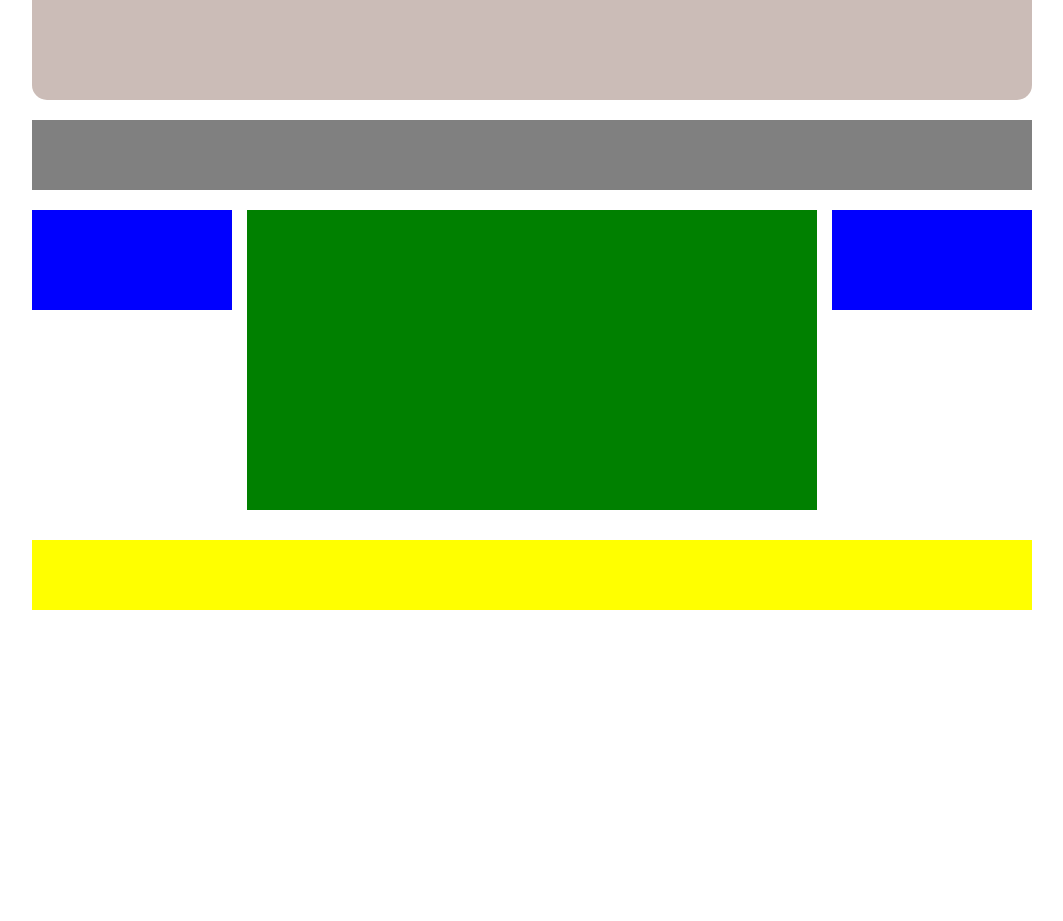
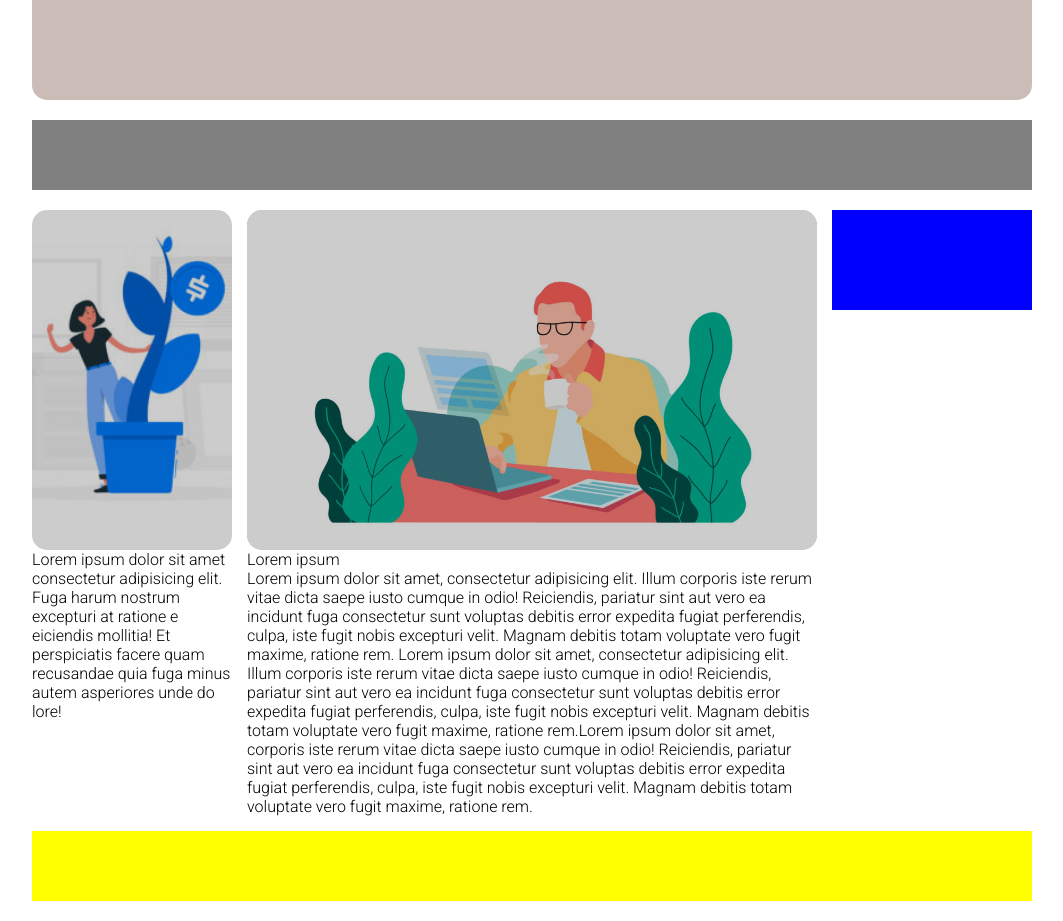
Before and after one commit to rekk88/htmlcss-wp, a plain HTML site: page index.html in a window 1280 px wide. Shown: the part 980-1901 px from the top of the page, without its empty margins (108-1171 px from the left). Before the commit the page ends 1610 px from the top, so only its background shows below. Drawn offline with Linux system fonts and the light colour scheme.

Commit message:
add : aggiunto contenuto colonna SX

```diff
--- a/css/style.css
+++ b/css/style.css
@@ -74,6 +74,7 @@ nav a{
     background-repeat: no-repeat;
     /* padding-top: 44%; */
     background-position: center;
+    margin: 20px 0px;
 
 }
 .layover{
@@ -92,29 +93,40 @@ nav a{
     font-size: 35px;
     display: block;
 }
-
-footer{
-    height: 70px;
-}
+/*float container */
 
 .float-container{    /* contenitore elementi float  */
     width: 100%;
     margin-top: 20px;
 }
 
-.main-top{
-    margin: 20px 0px;
-}
-.main-bottom{
-
-    margin-bottom: 15px;
-}
+/*main bottom content : colonna centrale*/
 .main-bottom-content{
     width: 57%;
     margin-right:1.5%;
     margin-left: 1.5%;
 }
+#img-center{
+    background-image: url(../img/banner-2.jpg);
+    background-size: cover;
+    height: 340px;
+    width: 100%;
+    background-repeat: no-repeat;
+    background-position: center;
+    /* opacity: 0.75; */
+    filter: brightness(80%);
+}
 
+#img-sx{
+    background-image: url(../img/img-1.jpg);
+    height: 340px;
+    width: 100%;
+    background-size: cover;
+    background-position: center;
+    background-repeat: no-repeat;
+    filter: brightness(80%);
+
+}
 aside{
     width: 20%;
 }
@@ -122,6 +134,16 @@ aside{
 aside, .main-bottom-content{
     margin-bottom: 15px;
 }
+
+
+
+
+/* footer */
+footer{
+    height: 70px;
+}
+
+
 
 
 
--- a/index.html
+++ b/index.html
@@ -58,13 +58,46 @@
 
                 <div class="float-container clearfix ">
                     <!-- colonna SX -->
-                    <aside class="float debug"></aside>
+                    <aside class="float">
+                        <div id="img-sx" class="radius"></div>
+                        <p>
+                            Lorem ipsum dolor sit amet consectetur adipisicing elit. Fuga harum nostrum excepturi at ratione e
+                            eiciendis mollitia! Et perspiciatis facere quam recusandae quia fuga minus autem asperiores unde do
+                            lore!
+                        </p>
+
+                    </aside>
                     <!-- fine colonna SX -->
 
                     <!-- contenuto main bottom -->
-                    <div class="float main-bottom-content  debug">
+                    <div class="float main-bottom-content ">
 
+                            <div class="layover radius">
+                                <div id="img-center" class="radius">
+                                </div>
 
+                            </div>
+
+                            <!-- <img id="img-center" src="img/banner-2.jpg" alt="tizio"> -->
+
+                            <div>Lorem ipsum</div>
+                            <p>
+                                    Lorem ipsum dolor sit amet, consectetur adipisicing elit. Illum
+                                    corporis iste rerum vitae dicta saepe iusto cumque in odio! Reiciendis,
+                                    pariatur sint aut vero ea incidunt fuga consectetur sunt voluptas debitis
+                                    error expedita fugiat perferendis, culpa, iste fugit nobis excepturi velit.
+                                    Magnam debitis totam voluptate vero fugit maxime, ratione rem.
+                                    Lorem ipsum dolor sit amet, consectetur adipisicing elit. Illum
+                                    corporis iste rerum vitae dicta saepe iusto cumque in odio! Reiciendis,
+                                    pariatur sint aut vero ea incidunt fuga consectetur sunt voluptas debitis
+                                    error expedita fugiat perferendis, culpa, iste fugit nobis excepturi velit.
+                                    Magnam debitis totam voluptate vero fugit maxime, ratione rem.Lorem ipsum dolor sit amet,
+                                    corporis iste rerum vitae dicta saepe iusto cumque in odio! Reiciendis,
+                                    pariatur sint aut vero ea incidunt fuga consectetur sunt voluptas debitis
+                                    error expedita fugiat perferendis, culpa, iste fugit nobis excepturi velit.
+                                    Magnam debitis totam voluptate vero fugit maxime, ratione rem.
+
+                            </p>
                     </div>
                     <!-- fine contenuto main bottom -->
 
```
